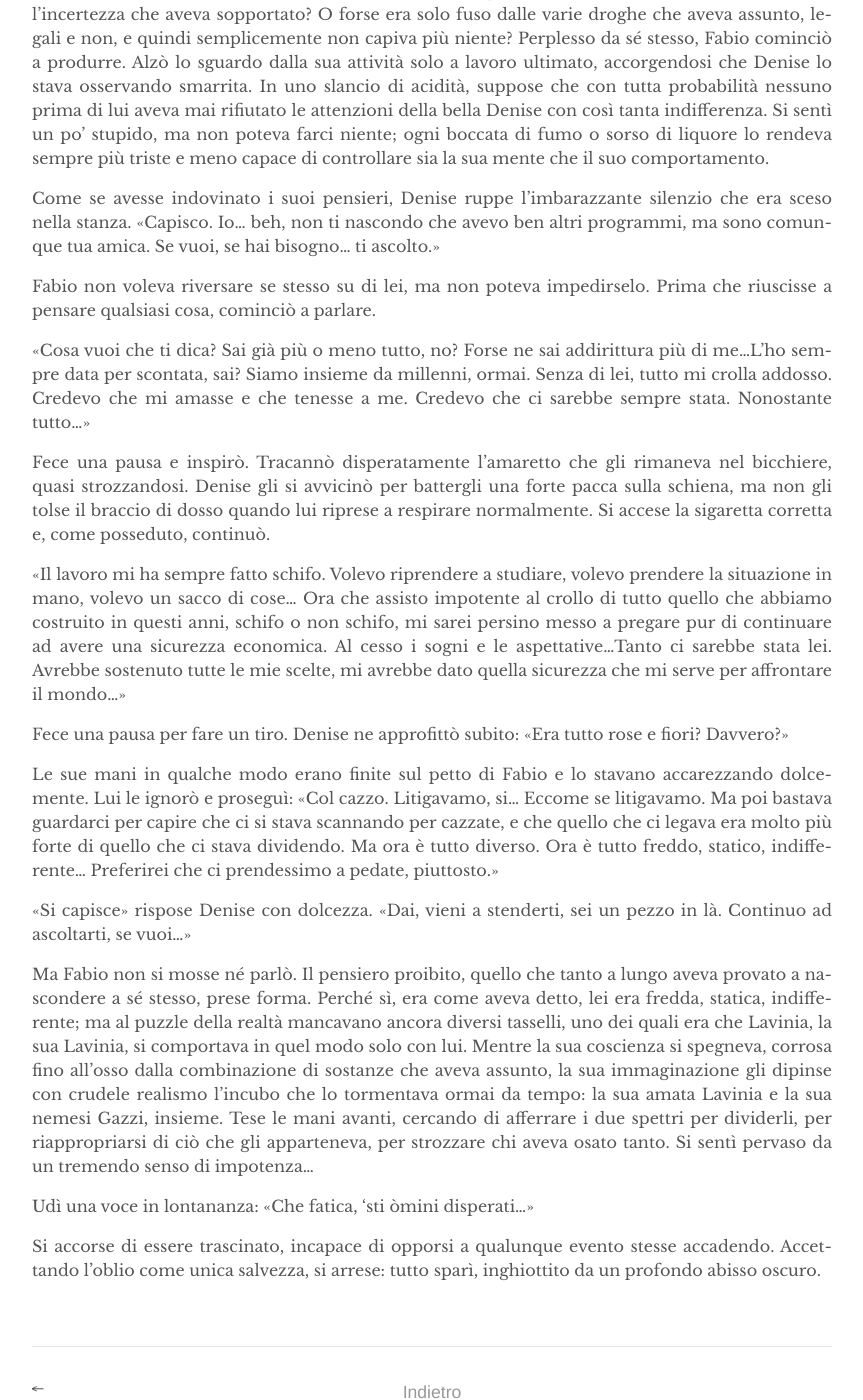
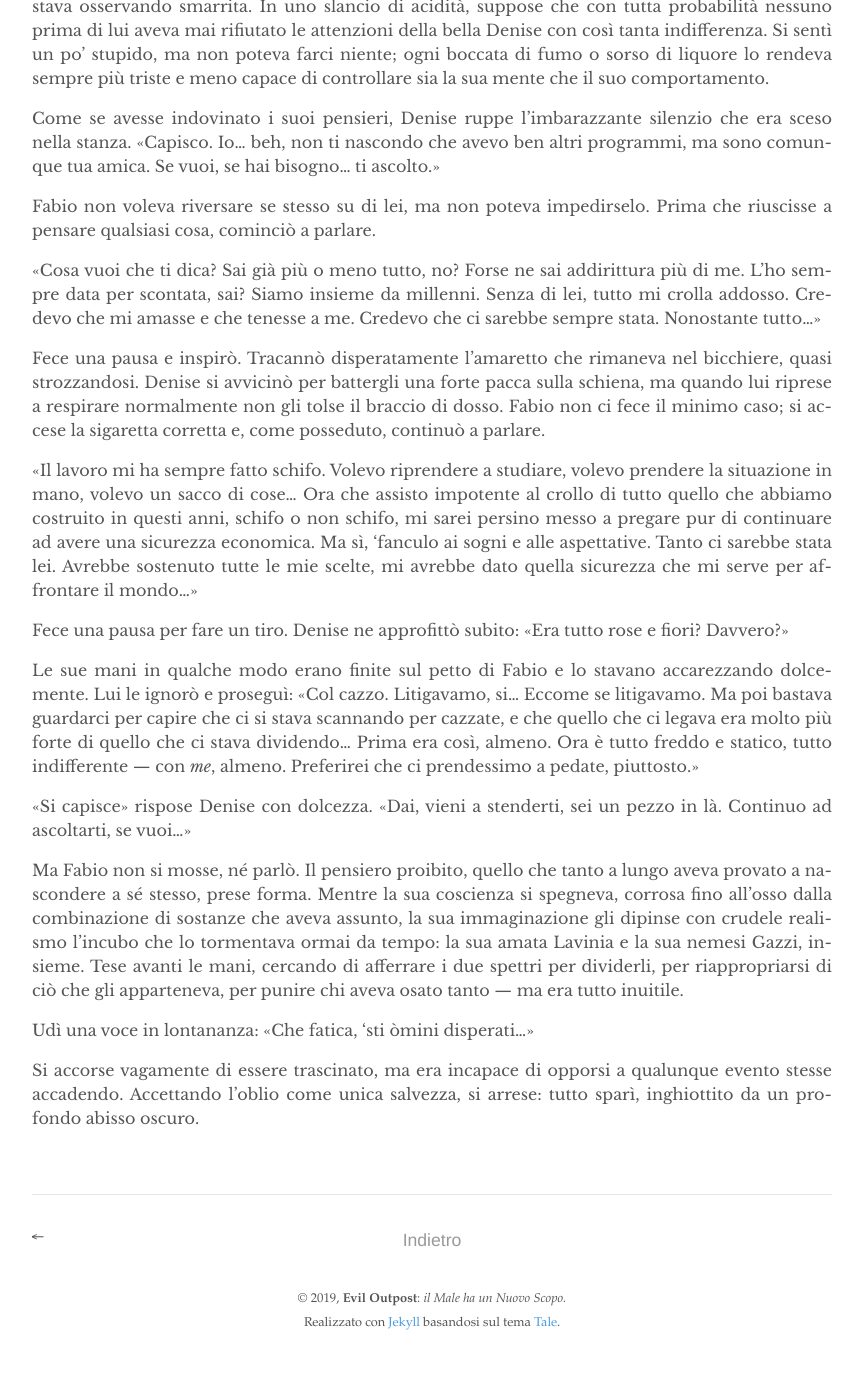
Before and after one commit to eviloutpost/eviloutpost.github.io, a Jekyll site: the page built from _works/sdp_ch/04.md, in a window 1280 px wide and 1400 px high, scrolled down 5963 px. Shown: the whole window, without its empty margins (208-1071 px from the left). Built offline with Jekyll 4.4.1, drawn with Linux system fonts in a browser that asks for light colours; after the commit the page ends 7329 px from its top, so only the background shows below that; some of the changed text lies outside the part shown.

Commit message:
maybe ended editing for ch 4

```diff
--- a/_works/sdp_ch/04.md
+++ b/_works/sdp_ch/04.md
@@ -60,7 +60,7 @@ Fabio scosse la testa e sospirò.
 
 «Gli ho già chiesto tanti favori... e poi anche lui è nei guai. Non posso mettermici anche io.»
 
-L’accendino cliccò, ed apparve il fuoco.
+Il conteso accendino cliccò, ed apparve il fuoco.
 
 «Si capisce», rispose Denise, nascosta da un copioso sbuffo di fumo.
 
@@ -97,9 +97,7 @@ Denise passò la sigaretta corretta e distolse lo sguardo, perplessa.
 
 «Credevo che avesse qualche giro», disse al divano. «O che al massimo andasse a puttane. Mi aveva detto che aveva smesso...»
 
-Fabio si pentì con qualche frase di ritardo di aver toccato quel tasto.
-
-«Mi dispiace» disse, desideroso di chiudere il discorso il prima possibile.
+Fabio si pentì con qualche frase di ritardo di aver toccato quel tasto. «Mi dispiace» disse, desideroso di chiudere il discorso il prima possibile.
 
 «Di cosa, di avermi detto la verità?»
 
@@ -107,7 +105,7 @@ Fabio si pentì con qualche frase di ritardo di aver toccato quel tasto.
 
 «Tranquillo, non dirò a Dani che te lo sei lasciato sfuggire» sibilò lei, maliziosa.
 
-Fabio tirò un sospiro di sollievo, senza nemmeno premurarsi di nasconderlo.
+Fabio tirò un sospiro di sollievo senza nemmeno premurarsi di nasconderlo.
 
 Denise ridacchiò e lo abbracciò. «Tu sì che sei un ubriacone responsabile», gli disse, mordicchiandogli un orecchio. «Sai, avrei preferito cento volte te a Daniele»
 
@@ -121,13 +119,13 @@ Denise ridacchiò e lo abbracciò. «Tu sì che sei un ubriacone responsabile»,
 
 Fabio stette qualche istante a fissare stupidamente il vuoto, poi l'intuizione lo colpì come un fulmine. Un sorriso esasperato gli si dipinse sul volto: aveva ingenuamente scoperto il fianco, e lei lo aveva colpito senza pietà con un pezzo del suo passato da ragazzino curioso.
 
-«Smetterai mai di tirare fuori questa storia? Guarda che non ero solo io, anche te mi sembravi parecchio contenta, eh! No ero chissà quale mostro precoce che --- ah.»
+«Smetterai mai di tirare fuori questa storia? Guarda che non ero solo io, eh? Anche te mi sembravi parecchio contenta! Non ero chissà quale mostro precoce che --- ah.»
 
 Fabio fece finalmente due più due; l'intera situazione non avrebbe potuto essere più chiara.
 
 «No. No, proprio no, davvero. Non mi sembra proprio il caso.»
 
-Neanche questa risposta spense il sorriso a Denise; anzi, la fece ridacchiare. «E’ sempre il caso», sentenziò. «Com'è che dici sempre? *Un'onesta razione di cazzo non va negata a nessuna*, era così? Non puoi semplicemente dire di no. Siete schiavi del vostro istinto, voi maschi. Basta solo sapervi accendere e poi... fate il vostro.»
+Neanche questa risposta spense il sorriso a Denise; anzi, la fece ridacchiare. «È sempre il caso», sentenziò. «Com'è che dici te? *Un'onesta razione di cazzo non va negata a nessuna*, era così? Non puoi semplicemente dire di no. Siete schiavi del vostro istinto, voi maschi. Basta solo sapervi accendere e poi... fate il vostro.»
 
 Fabio non replicò; non c'era proprio niente che avrebbe potuto dire.
 
@@ -167,9 +163,9 @@ Denise gli tolse di mano il bicchiere piuttosto bruscamente.
 
 "*Eccoci, ora si è offesa!*" pensò Fabio, con una punta di panico. "*Non potevo stare zitto? Perché non riesco a stare zitto? Sono proprio un coglione!*"
 
-Ma Denise non si era offesa. Si era messa a trafficare, piuttosto goffamente, intorno a un mobile a vetro, dal quale riuscì finalmente a tirare fuori una bottiglia di liquore ambrato. Neanche il tempo di tirare un sospiro di sollievo, che Fabio si ritrovò in mano un bicchiere colmo di profumato liquido ambrato.
+Ma Denise non si era offesa; si era messa a trafficare, piuttosto goffamente, intorno a un mobile a vetro. Diverse bestemmie dopo, riuscì finalmente a tirare fuori una bottiglia di liquore e, nel giro di qualche istante, Fabio si ritrovò in mano un bicchiere colmo di profumato liquido ambrato.
 
-«Amaretto» disse lei, dolcemente. «Non è la cosa più elegante e pregiata del mondo, ma se hai 'ste turbe per i' capo ci vuole qualcosa di più forte del vino.»
+«Amaretto» disse lei, dolcemente. «Non è la cosa più elegante e pregiata del mondo, ma se hai *'ste turbe pe' i' capo* ci vuole qualcosa di più forte del vino.»
 
 Fabio ne bevve un sorso. Il buon sapore di amaretto, quel mix di dolce e mandorla amara, gli disegnò sul volto una strana espressione.
 
@@ -190,20 +186,20 @@ Come se avesse indovinato i suoi pensieri, Denise ruppe l’imbarazzante silenzi
 
 Fabio non voleva riversare se stesso su di lei, ma non poteva impedirselo. Prima che riuscisse a pensare qualsiasi cosa, cominciò a parlare.
 
-«Cosa vuoi che ti dica? Sai già più o meno tutto, no? Forse ne sai addirittura più di me…L’ho sempre data per scontata, sai? Siamo insieme da millenni, ormai. Senza di lei, tutto mi crolla addosso. Credevo che mi amasse e che tenesse a me. Credevo che ci sarebbe sempre stata. Nonostante tutto...»
+«Cosa vuoi che ti dica? Sai già più o meno tutto, no? Forse ne sai addirittura più di me. L’ho sempre data per scontata, sai? Siamo insieme da millenni. Senza di lei, tutto mi crolla addosso. Credevo che mi amasse e che tenesse a me. Credevo che ci sarebbe sempre stata. Nonostante tutto...»
 
-Fece una pausa e inspirò. Tracannò disperatamente l’amaretto che gli rimaneva nel bicchiere, quasi strozzandosi. Denise gli si avvicinò per battergli una forte pacca sulla schiena, ma non gli tolse il braccio di dosso quando lui riprese a respirare normalmente. Si accese la sigaretta corretta e, come posseduto, continuò.
+Fece una pausa e inspirò. Tracannò disperatamente l’amaretto che rimaneva nel bicchiere, quasi strozzandosi. Denise si avvicinò per battergli una forte pacca sulla schiena, ma quando lui riprese a respirare normalmente non gli tolse il braccio di dosso. Fabio non ci fece il minimo caso; si accese la sigaretta corretta e, come posseduto, continuò a parlare.
 
-«Il lavoro mi ha sempre fatto schifo. Volevo riprendere a studiare, volevo prendere la situazione in mano, volevo un sacco di cose... Ora che assisto impotente al crollo di tutto quello che abbiamo costruito in questi anni, schifo o non schifo, mi sarei persino messo a pregare pur di continuare ad avere una sicurezza economica. Al cesso i sogni e le aspettative…Tanto ci sarebbe stata lei. Avrebbe sostenuto tutte le mie scelte, mi avrebbe dato quella sicurezza che mi serve per affrontare il mondo...»
+«Il lavoro mi ha sempre fatto schifo. Volevo riprendere a studiare, volevo prendere la situazione in mano, volevo un sacco di cose... Ora che assisto impotente al crollo di tutto quello che abbiamo costruito in questi anni, schifo o non schifo, mi sarei persino messo a pregare pur di continuare ad avere una sicurezza economica. Ma sì, 'fanculo ai sogni e alle aspettative. Tanto ci sarebbe stata lei. Avrebbe sostenuto tutte le mie scelte, mi avrebbe dato quella sicurezza che mi serve per affrontare il mondo...»
 
 Fece una pausa per fare un tiro. Denise ne approfittò subito: «Era tutto rose e fiori? Davvero?»
 
-Le sue mani in qualche modo erano finite sul petto di Fabio e lo stavano accarezzando dolcemente. Lui le ignorò e proseguì: «Col cazzo. Litigavamo, si... Eccome se litigavamo. Ma poi bastava guardarci per capire che ci si stava scannando per cazzate, e che quello che ci legava era molto più forte di quello che ci stava dividendo. Ma ora è tutto diverso. Ora è tutto freddo, statico, indifferente... Preferirei che ci prendessimo a pedate, piuttosto.»
+Le sue mani in qualche modo erano finite sul petto di Fabio e lo stavano accarezzando dolcemente. Lui le ignorò e proseguì: «Col cazzo. Litigavamo, si... Eccome se litigavamo. Ma poi bastava guardarci per capire che ci si stava scannando per cazzate, e che quello che ci legava era molto più forte di quello che ci stava dividendo... Prima era così, almeno. Ora è tutto freddo e statico, tutto indifferente --- con *me*, almeno. Preferirei che ci prendessimo a pedate, piuttosto.»
 
 «Si capisce» rispose Denise con dolcezza. «Dai, vieni a stenderti, sei un pezzo in là. Continuo ad ascoltarti, se vuoi...»
 
-Ma Fabio non si mosse né parlò. Il pensiero proibito, quello che tanto a lungo aveva provato a nascondere a sé stesso, prese forma. Perché sì, era come aveva detto, lei era fredda, statica, indifferente; ma al puzzle della realtà mancavano ancora diversi tasselli, uno dei quali era che Lavinia, la sua Lavinia, si comportava in quel modo solo con lui. Mentre la sua coscienza si spegneva, corrosa fino all’osso dalla combinazione di sostanze che aveva assunto, la sua immaginazione gli dipinse con crudele realismo l’incubo che lo tormentava ormai da tempo: la sua amata Lavinia e la sua nemesi Gazzi, insieme. Tese le mani avanti, cercando di afferrare i due spettri per dividerli, per riappropriarsi di ciò che gli apparteneva, per strozzare chi aveva osato tanto. Si sentì pervaso da un tremendo senso di impotenza...
+Ma Fabio non si mosse, né parlò. Il pensiero proibito, quello che tanto a lungo aveva provato a nascondere a sé stesso, prese forma. Mentre la sua coscienza si spegneva, corrosa fino all’osso dalla combinazione di sostanze che aveva assunto, la sua immaginazione gli dipinse con crudele realismo l’incubo che lo tormentava ormai da tempo: la sua amata Lavinia e la sua nemesi Gazzi, insieme. Tese avanti le mani, cercando di afferrare i due spettri per dividerli, per riappropriarsi di ciò che gli apparteneva, per punire chi aveva osato tanto --- ma era tutto inuitile.
 
 Udì una voce in lontananza: «Che fatica, 'sti òmini disperati...»
 
-Si accorse di essere trascinato, incapace di opporsi a qualunque evento stesse accadendo. Accettando l’oblio come unica salvezza, si arrese: tutto sparì, inghiottito da un profondo abisso oscuro.
+Si accorse vagamente di essere trascinato, ma era incapace di opporsi a qualunque evento stesse accadendo. Accettando l’oblio come unica salvezza, si arrese: tutto sparì, inghiottito da un profondo abisso oscuro.
```
Also changed, not shown: other parts of _works/sdp_ch/04.md (+13 -15 lines).
